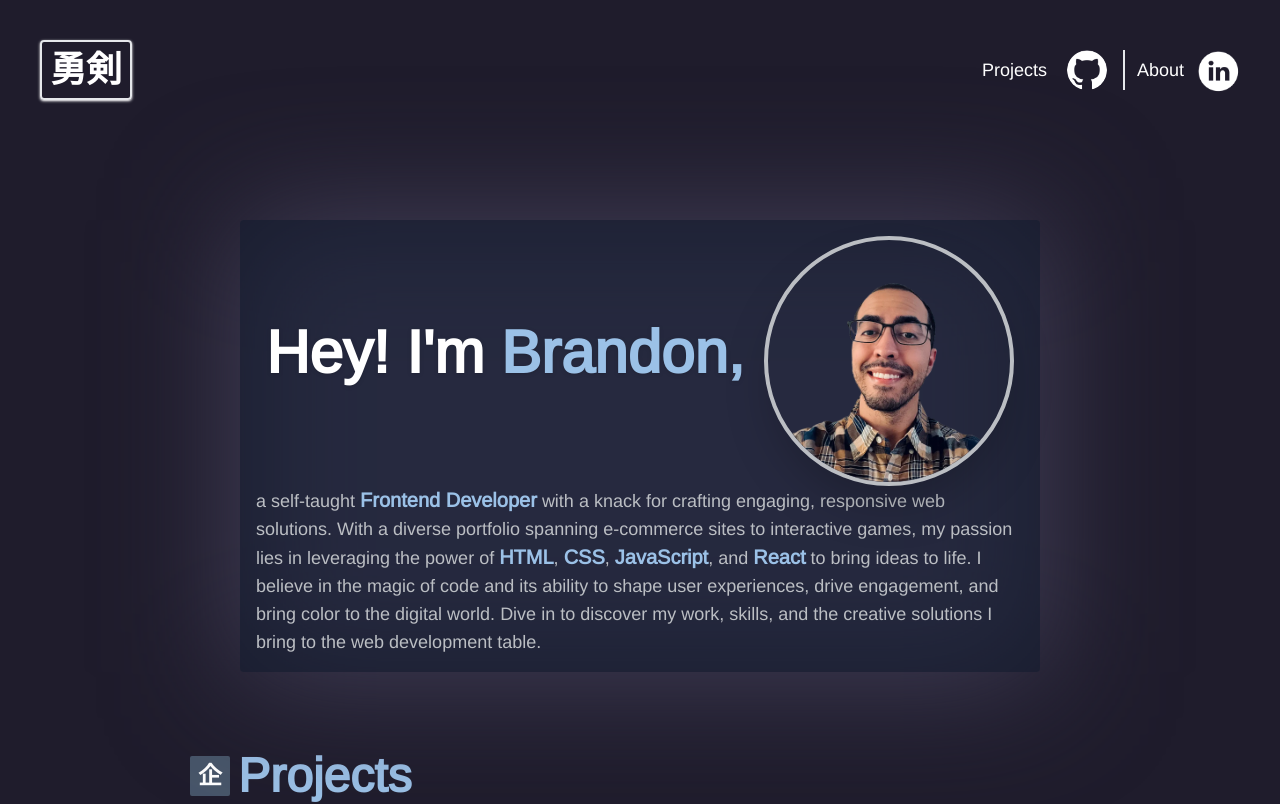
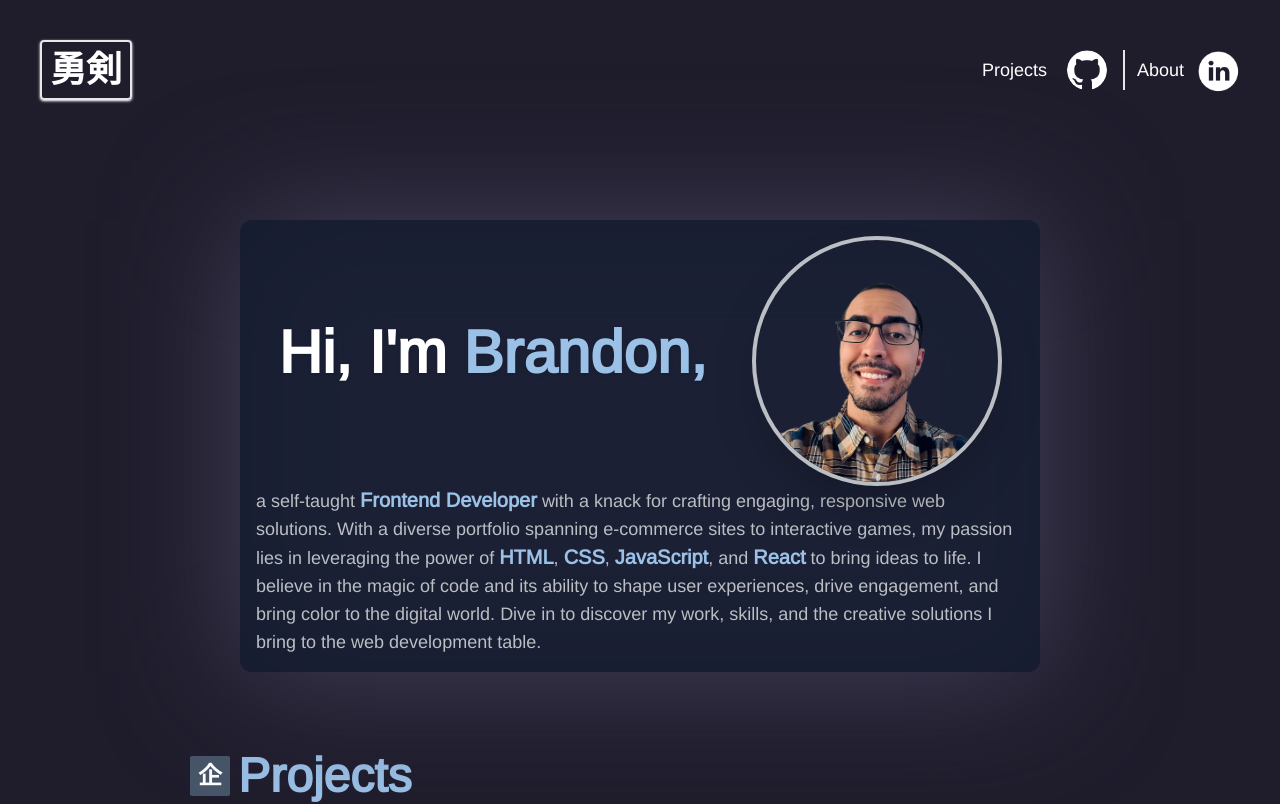
Before and after one commit to brandonrainey/portfolio-v2, a Next.js app: page / in a window 1280 px wide. Shown: the top 804 px of the page. Built offline with nearby package versions, Linux system fonts and the light colour scheme.

Commit message:
small styles changes

```diff
--- a/components/Intro.tsx
+++ b/components/Intro.tsx
@@ -4,10 +4,10 @@ import Image from 'next/image'
 export default function Intro() {
   return (
     <div className="relative flex justify-around sm:w-[75%] max-w-[800px] z-50 sm:mt-0 -mt-10">
-      <div className="flex flex-col text-white bg-[#141c2f9e] p-4 rounded">
+      <div className="flex flex-col text-white bg-[#141c2fda] p-4 rounded-xl">
         <div className="flex justify-around">
           <h2 className="lg:text-6xl sm:text-5xl text-4xl font-semibold mb-4 self-center drop-shadow">
-            Hey! I&apos;m <span className="text-[#9bc1e7]">Brandon,</span>
+            Hi, I&apos;m <span className="text-[#9bc1e7]">Brandon,</span>
           </h2>
           <div className="sm:min-w-[250px] min-w-[150px] sm:h-[250px]  min-h-[150px] rounded-[50%] border-4 border-[#bbbec3] shadow-2xl relative">
             <Image
```
